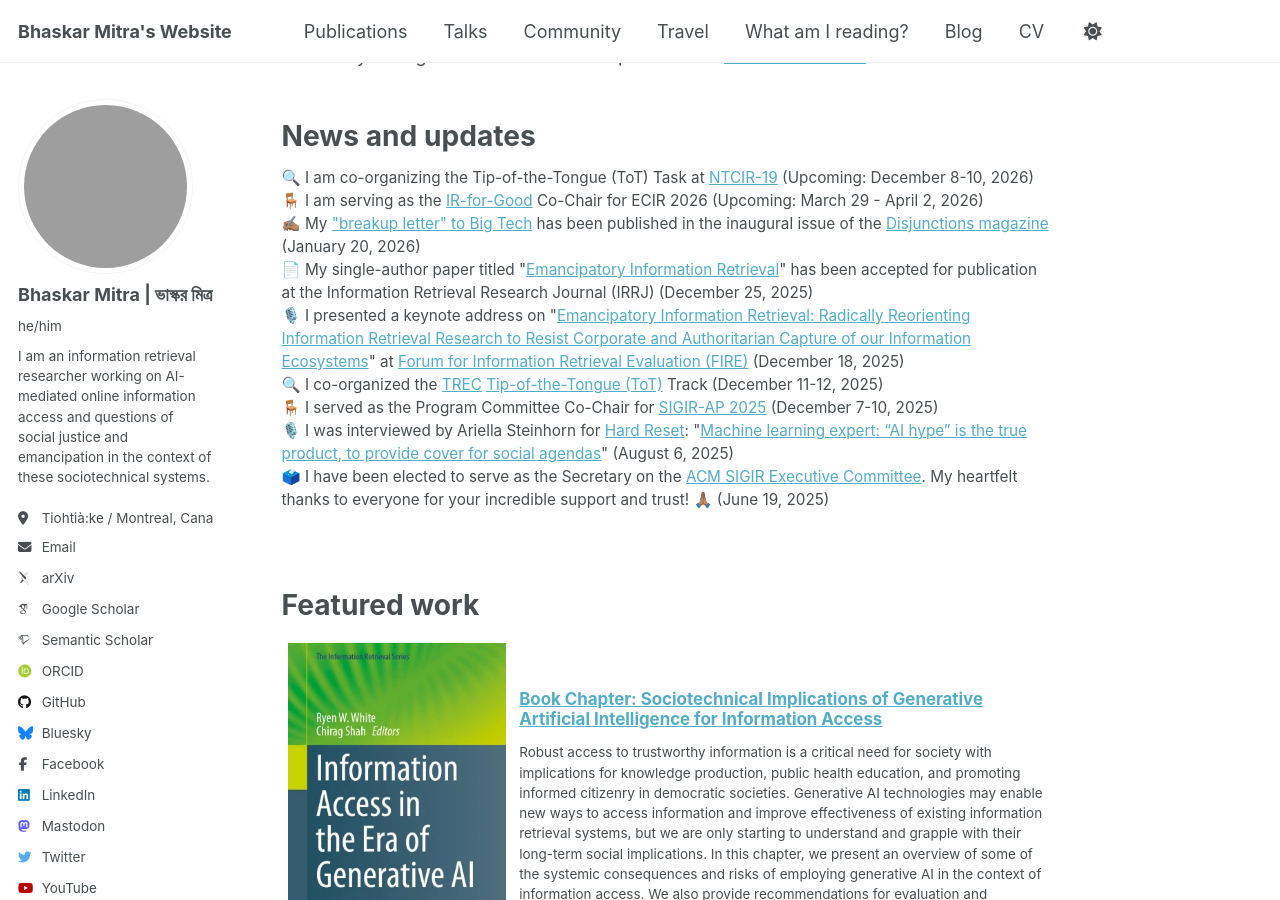
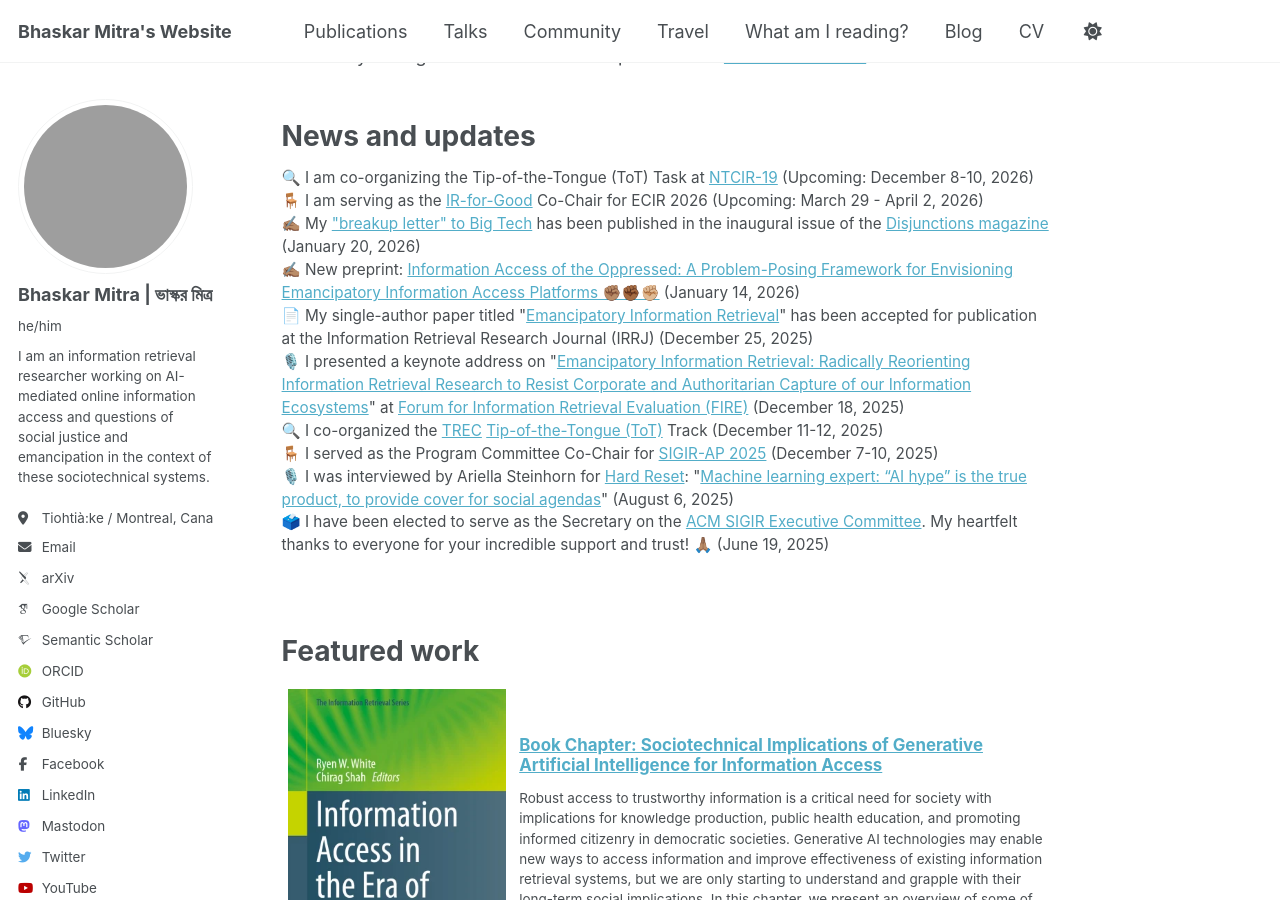
Before and after one commit to bhaskar-mitra/bhaskar-mitra.github.io, a Jekyll site: the page built from _pages/about.md, in a window 1280 px wide and 900 px high, scrolled down 315 px. Built offline with Jekyll 4.4.1, drawn with Linux system fonts in a browser that asks for light colours; some web fonts are replaced; grey boxes are pictures that could not be loaded.

Commit message:
Update about.md

```diff
--- a/_pages/about.md
+++ b/_pages/about.md
@@ -23,6 +23,8 @@ News and updates
 🪑 I am serving as the <a href="https://ecir2026.eu/calls/call-for-ir-for-good-papers">IR-for-Good</a> Co-Chair for ECIR 2026 (Upcoming: March 29 - April 2, 2026)
 <br/>
 ✍🏽 My <a href="https://disjunctionsmag.com/articles/why-leaving-big-tech/">"breakup letter" to Big Tech</a> has been published in the inaugural issue of the <a href="https://disjunctionsmag.com/">Disjunctions magazine</a> (January 20, 2026)
+<br/>
+✍🏽 New preprint: <a href="https://arxiv.org/abs/2601.09600">Information Access of the Oppressed: A Problem-Posing Framework for Envisioning Emancipatory Information Access Platforms ✊🏽✊🏾✊🏼</a> (January 14, 2026)
 <br/>
 📄 My single-author paper titled "<a href="https://irrj.org/article/view/24531">Emancipatory Information Retrieval</a>" has been accepted for publication at the Information Retrieval Research Journal (IRRJ) (December 25, 2025)
 <br/>
```
